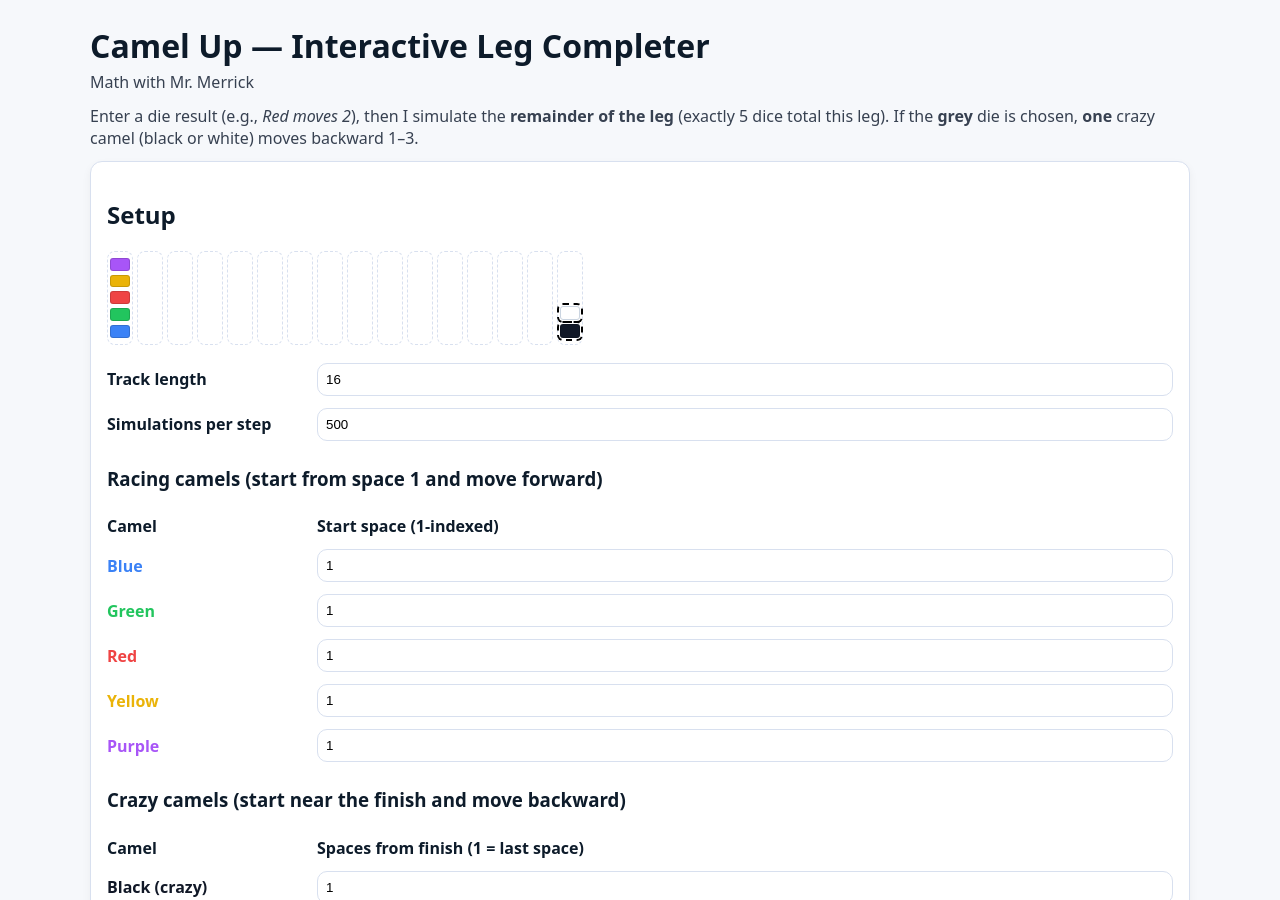
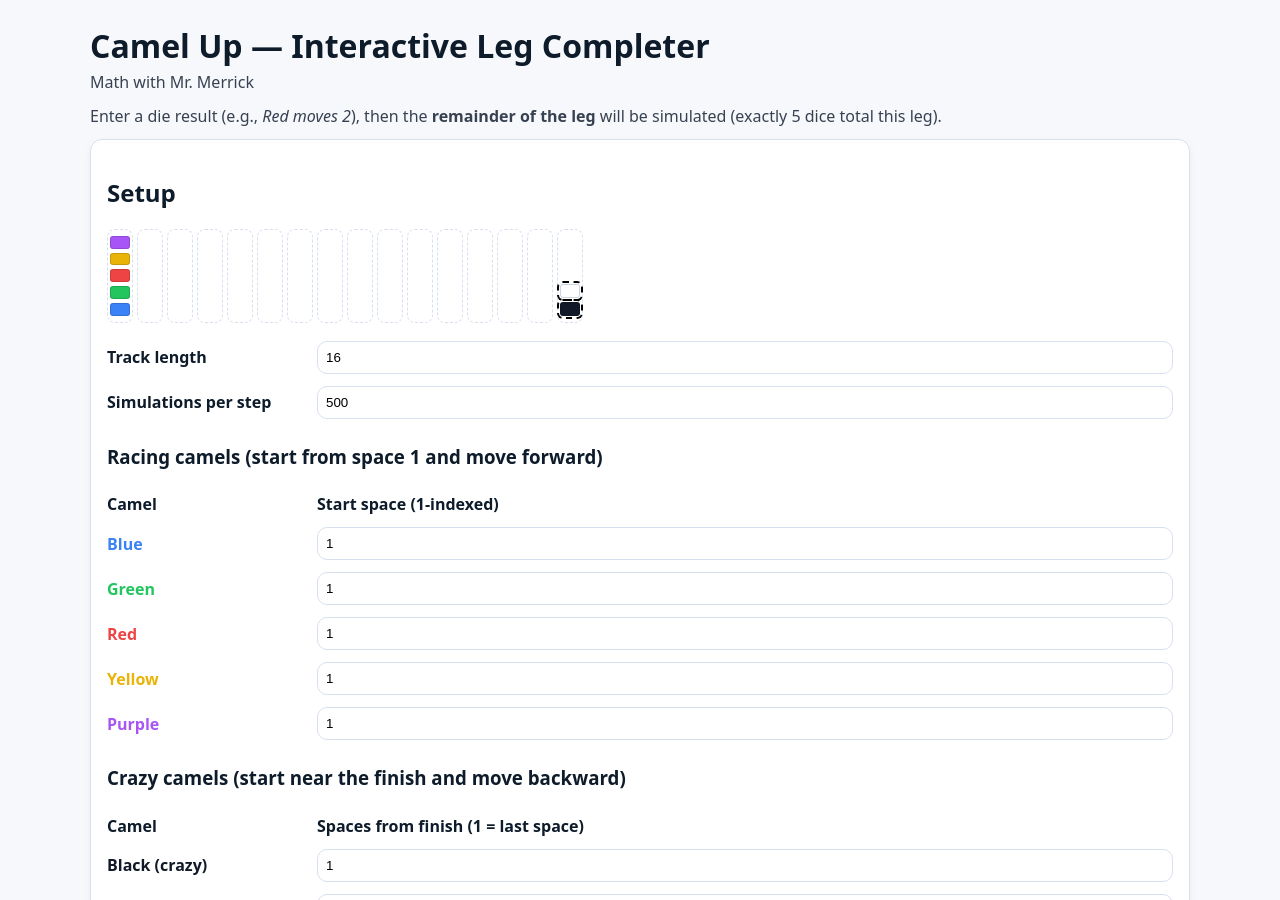
Before and after one commit to MerrickMath/MerrickMath.github.io, a Jekyll site: the page test.html, which Jekyll copies as it is, in a window 1280 px wide and 900 px high. Built offline with Jekyll 4.4.1, drawn with Linux system fonts in a browser that asks for light colours.

Commit message:
Update test.html

```diff
--- a/test.html
+++ b/test.html
@@ -37,7 +37,7 @@
 <div class="wrap">
   <h1>Camel Up — Interactive Leg Completer</h1>
   <p class="subtitle">Math with Mr. Merrick</p>
-  <p class="subtitle">Enter a die result (e.g., <i>Red moves 2</i>), then I simulate the <b>remainder of the leg</b> (exactly 5 dice total this leg). If the <b>grey</b> die is chosen, <b>one</b> crazy camel (black or white) moves backward 1–3.</p>
+  <p class="subtitle">Enter a die result (e.g., <i>Red moves 2</i>), then the <b>remainder of the leg</b> will be simulated (exactly 5 dice total this leg).</p>
 
   <!-- Setup (shared) -->
   <section class="card" id="setup">
```
